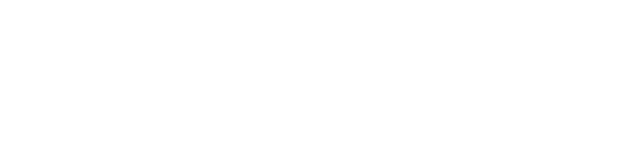
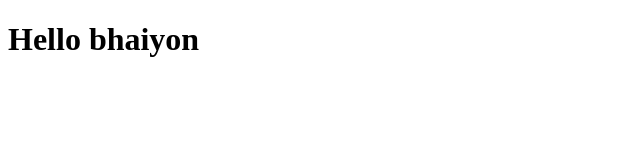
Before and after one commit to deepanshu-mahawar/demo-usage, a plain HTML site: page index.html in a window 1280 px wide. Shown: the whole page, without its empty margins (0-640 px from the left). Drawn offline with Linux system fonts and the light colour scheme.

Commit message:
changing in main

```diff
--- a/index.html
+++ b/index.html
@@ -6,6 +6,6 @@
     <title>Deepanshu Mahawar</title>
 </head>
 <body>
-
+    <h1>Hello bhaiyon</h1>
 </body>
 </html>
```
